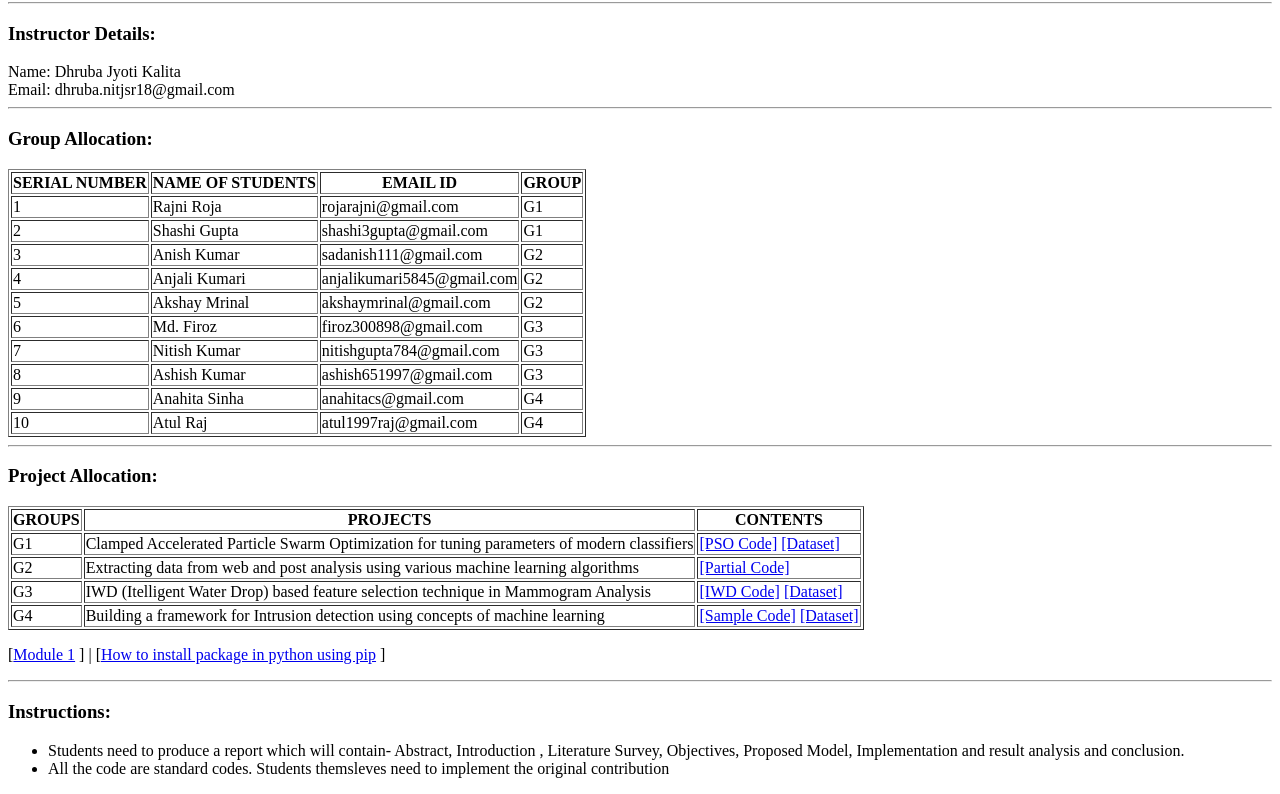
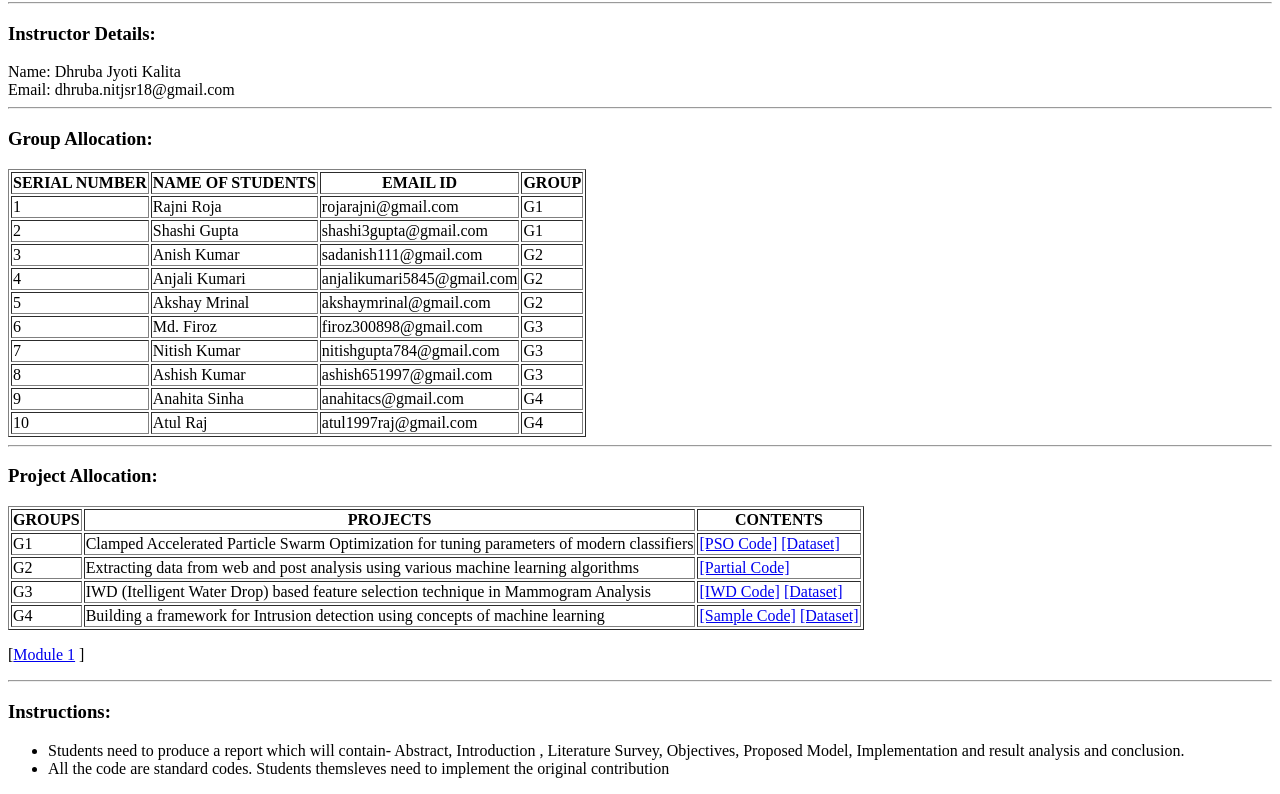
Before and after one commit to dhruba18/dhruba18.github.io, a plain HTML site: page index.html in a window 1280 px wide. Shown: the part 78-872 px from the top of the page. Drawn offline with Linux system fonts and the light colour scheme.

Commit message:
index.html modified

```diff
--- a/index.html
+++ b/index.html
@@ -110,7 +110,7 @@ Email: dhruba.nitjsr18@gmail.com
  </tr >
  </tbody>
 </table>
-<p>[<a href="module1.pdf">Module 1</a> ] | [<a href="pipinstall.ipynb">How to install package in python using pip</a> ]</p>
+<p>[<a href="module1.pdf">Module 1</a> ]</p>
 <hr>
 <h3>Instructions: </h3>
 
```
